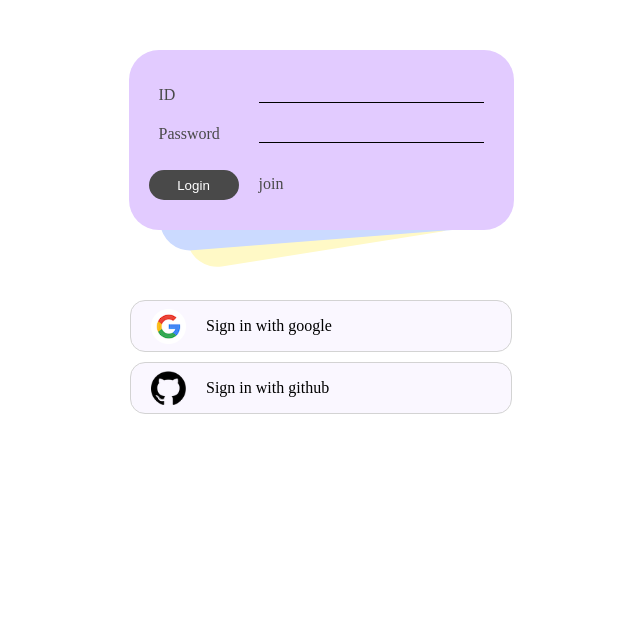
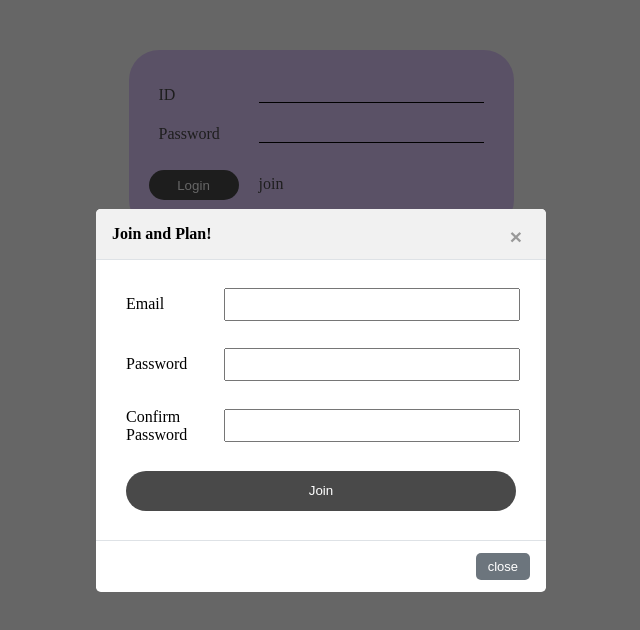
Before and after one commit to 2pandi/to-do-list, a React (Create React App) app: page / in a window 1280 px wide. Both pictures are taken after a click on the element "join". Shown: the top 630 px of the page, without its empty margins (319-959 px from the left). Built offline with nearby package versions, Linux system fonts and the light colour scheme; no server answers.

Commit message:
:sparkles: feat: Join the app

```diff
--- /dev/null
+++ b/src/components/Join.js
@@ -0,0 +1,92 @@
+import { createUserWithEmailAndPassword } from "firebase/auth";
+import { useState } from "react";
+import styled from "styled-components";
+import { auth } from "../fbase";
+
+const StyledJoin = styled.div`
+  box-sizing: border-box;
+  max-width: 500px;
+  height: 250px;
+  top: 150px;
+  display: grid;
+  grid-template-columns: 1fr 3fr;
+  justify-items: center;
+  align-items: center;
+  z-index: 4;
+  .join-label {
+    grid-column: 1/2;
+    margin-right: 10px;
+    width: 92px;
+  }
+  .join-input {
+    width: 100%;
+    grid-column: 2/3;
+    height: 2em;
+  }
+  .join.button {
+    width: 100%;
+    grid-column: 1/3;
+    height: 3em;
+  }
+  .Joined {
+    grid-column: 1/3;
+    font-size: 1.5em;
+  }
+`;
+
+const Join = () => {
+  const [email, setEmail] = useState(null);
+  const [pw, setPw] = useState(null);
+  const [CPw, setCPw] = useState(null);
+  const [isJoined, setIsJoined] = useState(false);
+
+  const onEmailChange = (e) => setEmail(e.target.value);
+  const onPwChange = (e) => setPw(e.target.value);
+  const onCPwChange = (e) => setCPw(e.target.value);
+  const onJoinClick = () => {
+    if (email && pw && pw === CPw)
+      createUserWithEmailAndPassword(auth, email, pw)
+        .then(() => {
+          setIsJoined(true);
+        })
+        .catch((e) => console.log(e));
+  };
+
+  return (
+    <>
+      {isJoined ? (
+        <StyledJoin>
+          <div className="Joined">Thank you for Joining 🥰</div>
+        </StyledJoin>
+      ) : (
+        <StyledJoin>
+          <label className="email join-label">Email</label>
+          <input
+            className="join-input"
+            onChange={onEmailChange}
+            value={email}
+          ></input>
+          <label className="password join-label">Password</label>
+          <input
+            className="join-input"
+            onChange={onPwChange}
+            value={pw}
+            type="password"
+          ></input>
+          <label className="confirm-password join-label">{`Confirm\nPassword`}</label>
+          <input
+            className="join-input"
+            onChange={onCPwChange}
+            value={CPw}
+            type="password"
+          ></input>
+          <button className="join button" onClick={onJoinClick}>
+            Join
+          </button>
+        </StyledJoin>
+      )}
+    </>
+  );
+};
+
+export default Join;
--- a/src/pages/Login.js
+++ b/src/pages/Login.js
@@ -10,6 +10,8 @@ import { auth } from "../fbase";
 import googleIcon from "../icons/google-icon.png";
 import githubIcon from "../icons/github-icon.png";
 import LoginIcon from "../components/LoginIcon";
+import Modal from "./Modal";
+import Join from "../components/Join";
 
 const Container = styled.form`
   min-width: 380px;
@@ -116,6 +118,7 @@ const Shadow2 = styled.div`
 const Login = ({ setIsLoggedIn }) => {
   const [id, setId] = useState("");
   const [pw, setPw] = useState("");
+  const [joinOpen, setJoinOpen] = useState(false);
   const onSubmit = (e) => {
     e.preventDefault();
     signInWithEmailAndPassword(auth, id, pw)
@@ -132,7 +135,14 @@ const Login = ({ setIsLoggedIn }) => {
       })
       .catch((e) => console.log(e));
   };
-  const onClickJoin = () => {};
+
+  const openJoin = () => {
+    setJoinOpen(true);
+  };
+
+  const closeJoin = () => {
+    setJoinOpen(false);
+  };
 
   const onGoogle = () => {
     const provider = new GoogleAuthProvider();
@@ -176,7 +186,7 @@ const Login = ({ setIsLoggedIn }) => {
           onChange={(e) => setPw(e.target.value)}
         ></input>
         <button className="login-button">Login</button>
-        <span className="join" onClick={onClickJoin}>
+        <span className="join" onClick={openJoin}>
           join
         </span>
       </Container>
@@ -194,6 +204,9 @@ const Login = ({ setIsLoggedIn }) => {
         alt="github"
         marginTop="10"
       />
+      <Modal open={joinOpen} close={closeJoin} header="Join and Plan!">
+        <Join />
+      </Modal>
     </>
   );
 };
```
